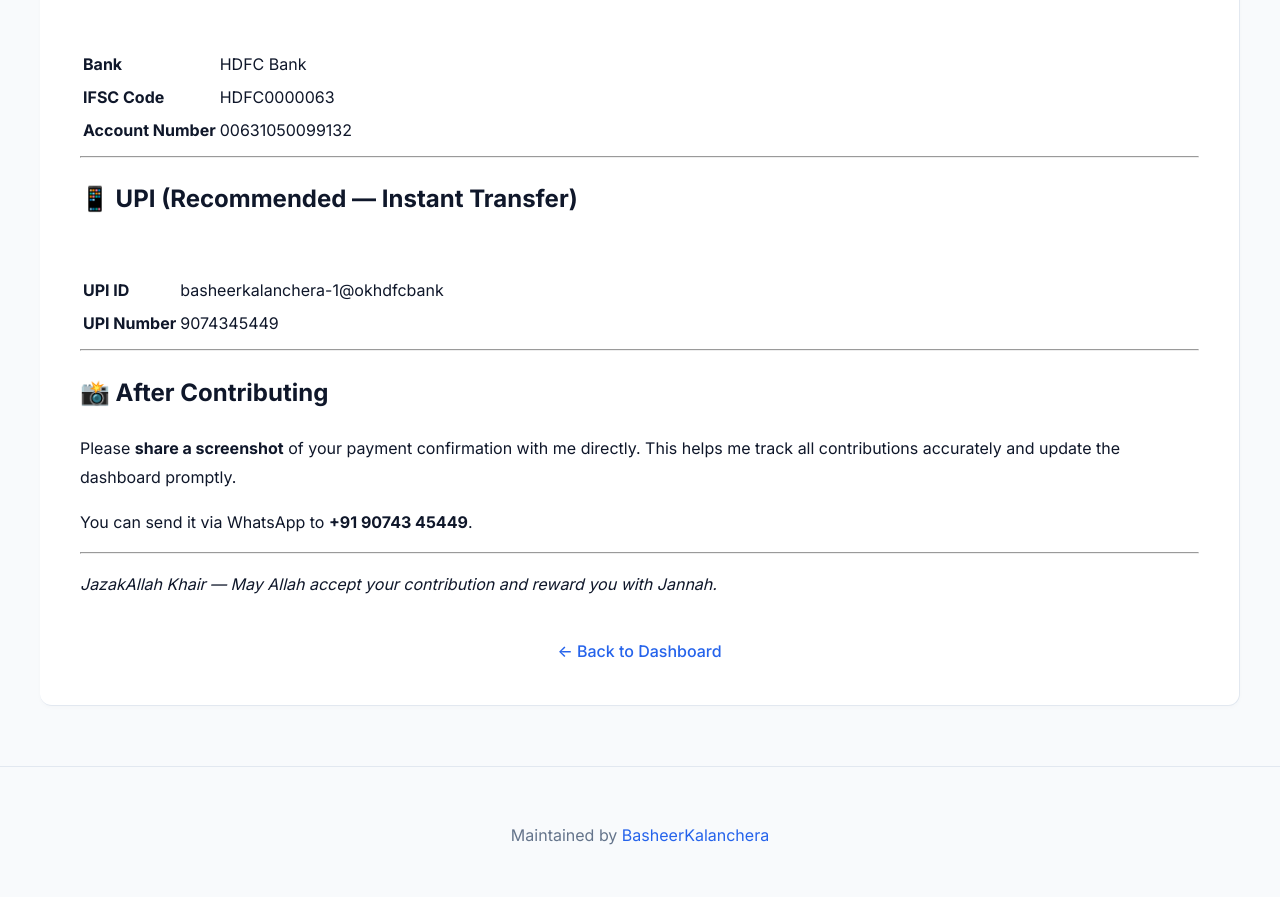
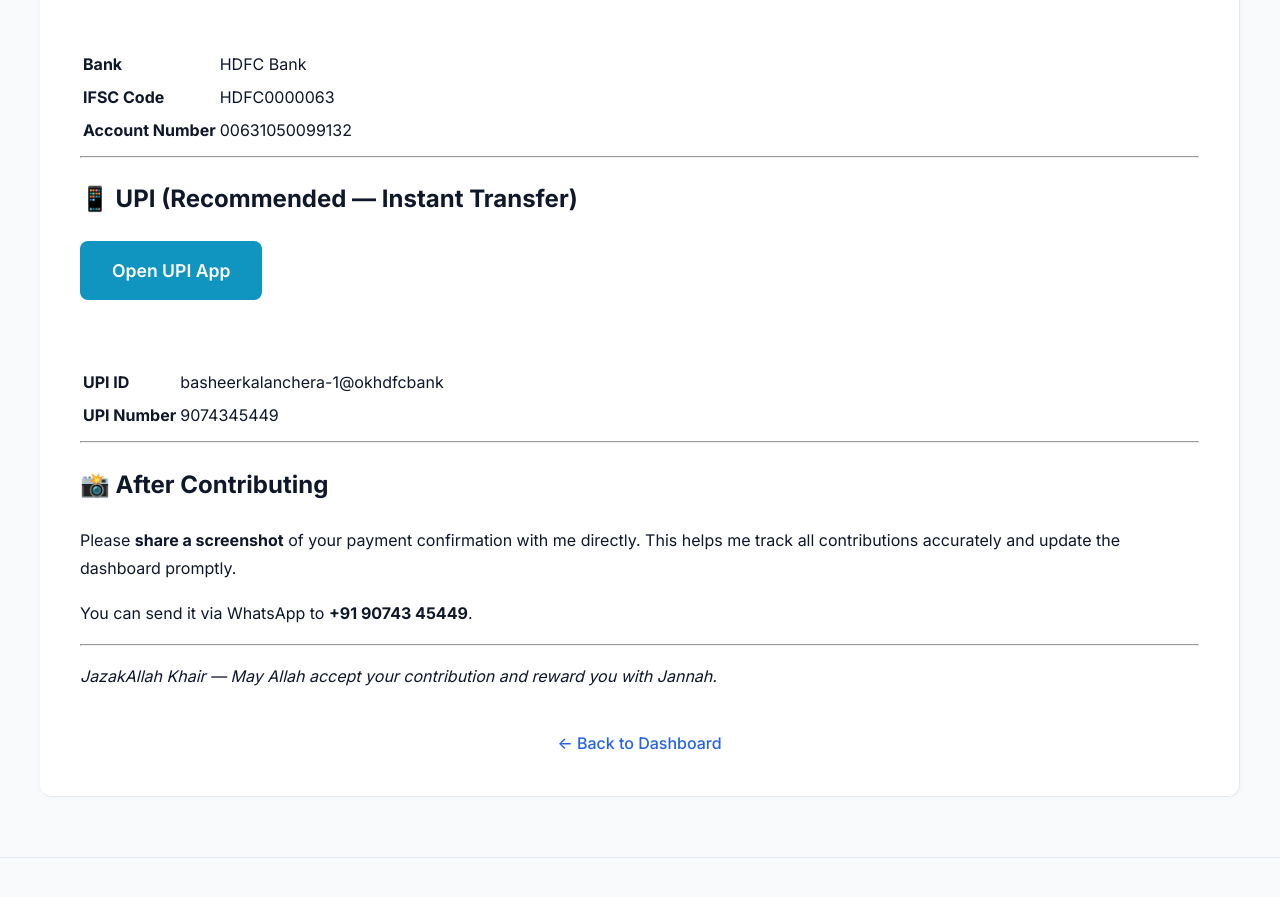
Before and after one commit to BasheerKalanchera/project-amanah, a Jekyll site: the page built from contribute.md, in a window 1280 px wide and 900 px high, scrolled down 582 px. Shown: the top 897 px of the window. Built offline with Jekyll 4.4.1, drawn with Linux system fonts in a browser that asks for light colours.

Commit message:
FEAT: add UPI deep link button to contribute page

```diff
--- a/contribute.md
+++ b/contribute.md
@@ -24,6 +24,8 @@ The trust does not have a dedicated account set up yet. Until that is done, I am
 
 ## 📱 UPI (Recommended — Instant Transfer)
 
+<a href="upi://pay?pa=basheerkalanchera-1@okhdfcbank&pn=Basheer%20Kalanchera&tn=Project%20Amanah&cu=INR" style="display:inline-block;padding:14px 32px;background-color:#1095c1;color:#ffffff;font-size:1.1rem;font-weight:600;text-decoration:none;border-radius:8px;margin-bottom:16px;">Open UPI App</a>
+
 | | |
 |---|---|
 | **UPI ID** | basheerkalanchera-1@okhdfcbank |
```
